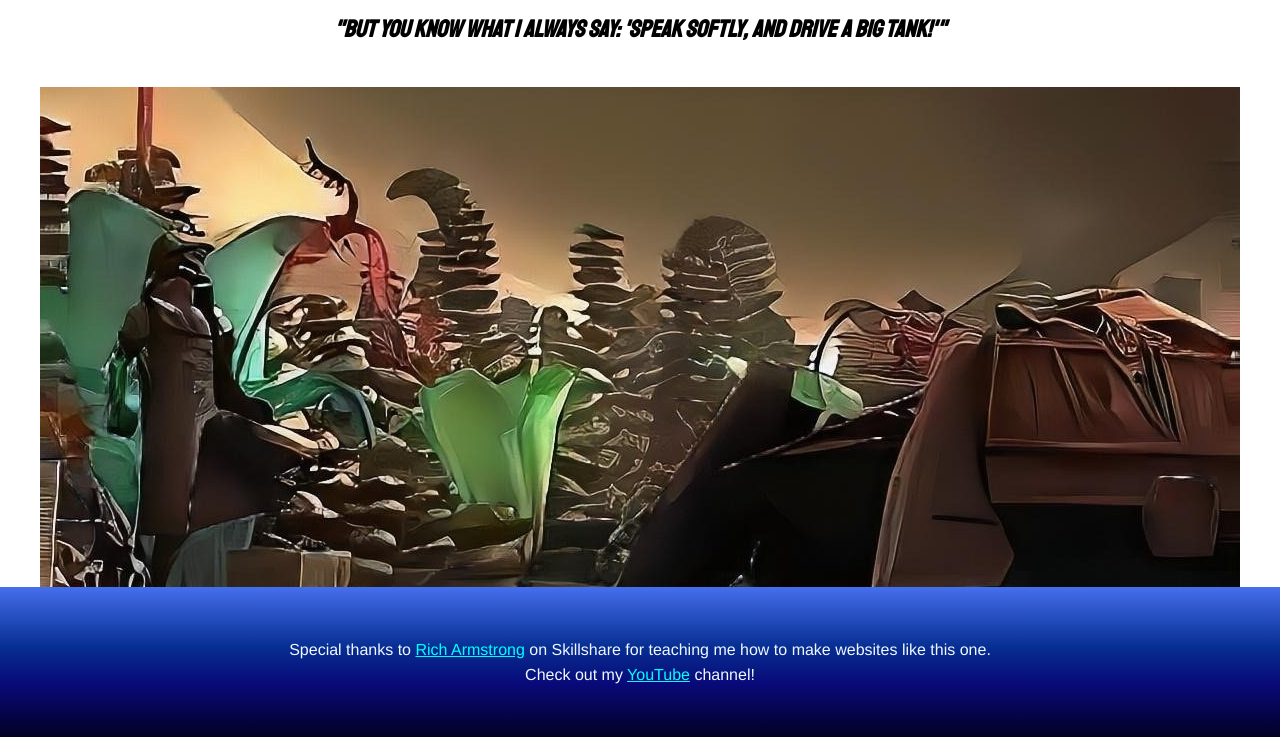
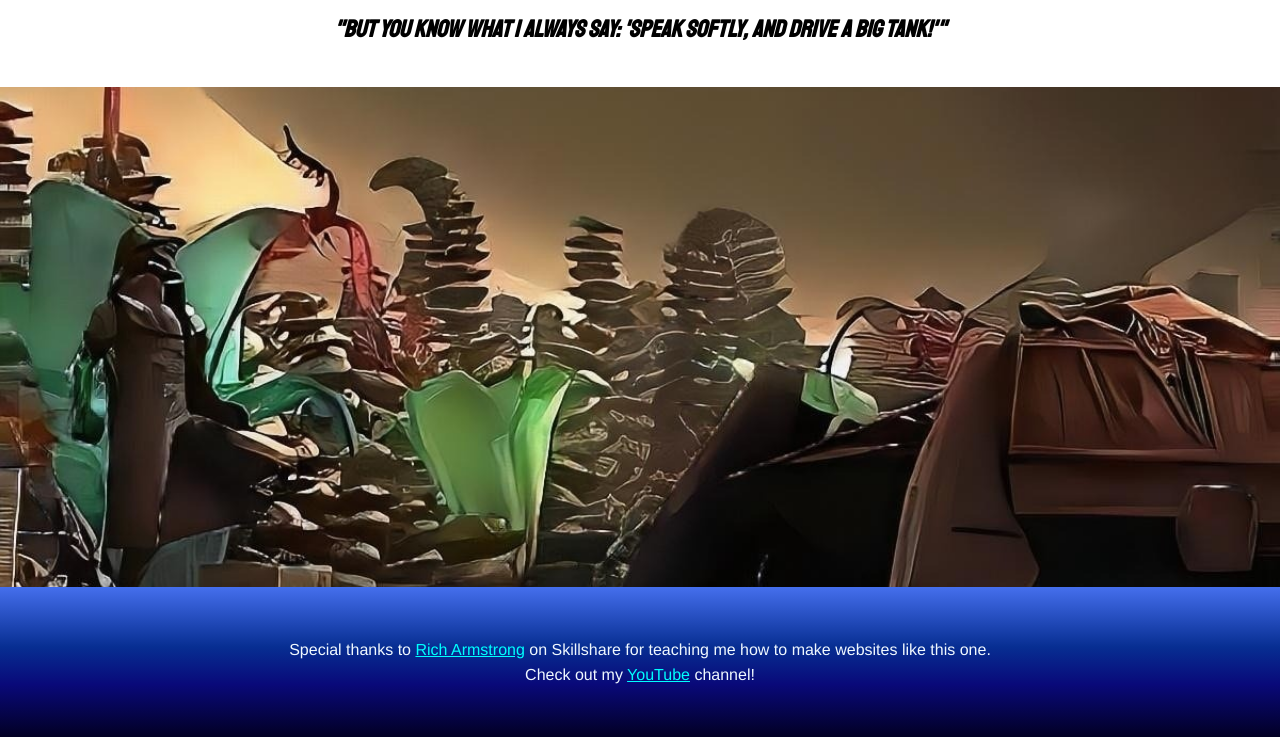
Before and after one commit to Apex-Incarna/cartoon-hero, a plain HTML site: page index.html in a window 1280 px wide. Shown: the part 942-1679 px from the top of the page. Drawn offline with Linux system fonts and the light colour scheme.

Commit message:
Let's try changing some things around

```diff
--- a/hero.css
+++ b/hero.css
@@ -66,25 +66,31 @@ video{
 
     height: 500px;
 
-    background-attachment: fixed;
-
-
     background-position: center;
-
 
     background-repeat: no-repeat;
 
+    background-size: 100%;
 
-    background-size: auto;
+    background-attachment: scroll;
 }
-@media only screen and (max-device-width: 366px) {
+@media only screen and (min-device-width: 366px) {
 
 
     .paralax {
 
 
-    background-attachment: scroll;
+        background-image: url("../cartoon-hero/img/1655843316022.jpeg");
 
+        height: 500px;
+
+        background-attachment: fixed;
+
+        background-position: center;
+
+        background-repeat: no-repeat;
+
+        background-size: cover;
 
     }
 
```
